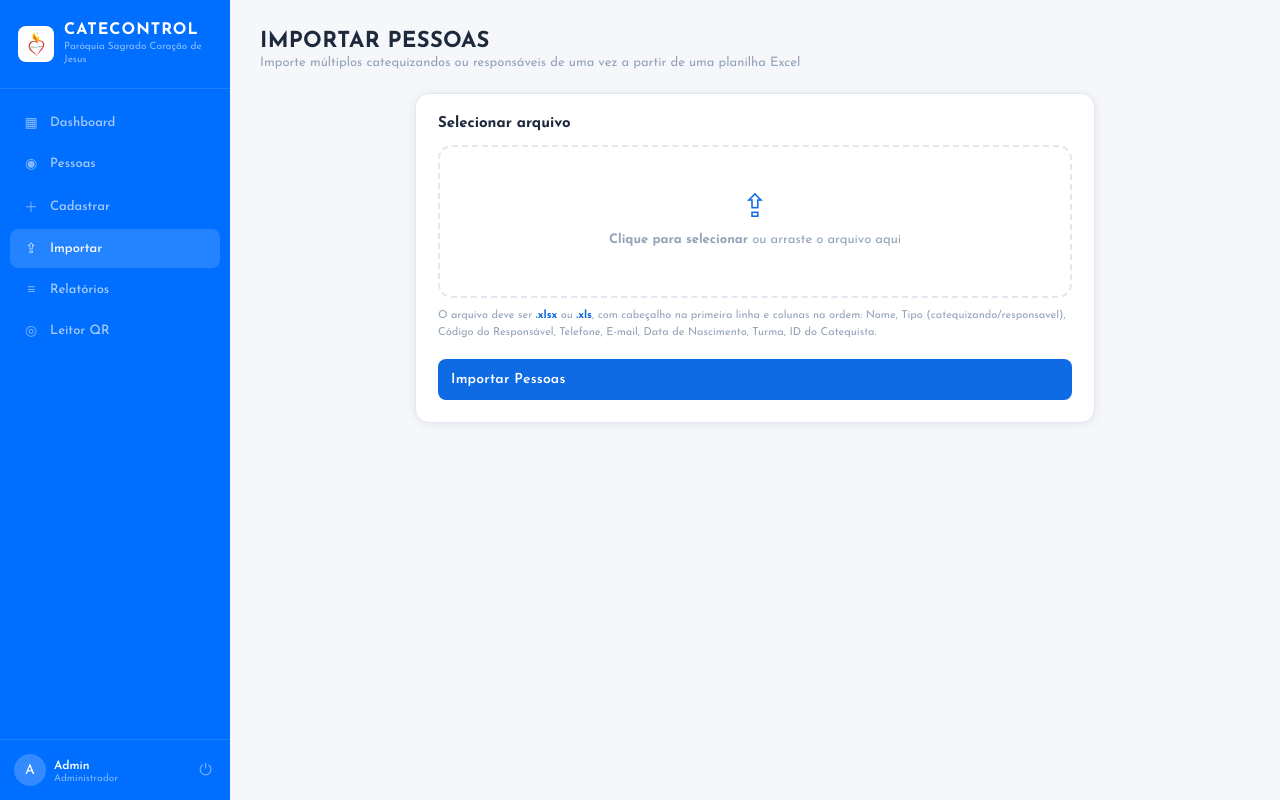
After one commit to Jedaigodx/Catecontrol, a Flask app: page /admin/importar in a window 1280 px wide. The commit adds this page. Run offline with Flask 3, Linux system fonts and the light colour scheme; the visitor is signed in with stand-in values (Sample User, id 1); parts of the project's set-up code (start-up, migrations or seed data) failed here and were passed over.

Commit message:
feat: import multiple pessoas from Excel file

```diff
--- a/app.py
+++ b/app.py
@@ -2,6 +2,7 @@ from flask import Flask, render_template, request, jsonify, session, redirect, u
 from flask_sqlalchemy import SQLAlchemy
 from datetime import datetime, timedelta, date
 from zoneinfo import ZoneInfo
+from openpyxl import load_workbook
 import qrcode
 import io
 import base64
@@ -441,6 +442,11 @@ def pessoas():
 def cadastrar():
     return render_template('cadastrar.html')
 
+@app.route('/admin/importar')
+@login_required
+def importar():
+    return render_template('importar.html')
+
 @app.route('/admin/relatorios')
 @login_required
 def relatorios():
@@ -490,6 +496,99 @@ def api_pessoas():
     if q:
         query = query.filter((Pessoa.nome.ilike(f'%{q}%')) | (Pessoa.codigo.ilike(f'%{q}%')))
     return jsonify([p.to_dict() for p in query.order_by(Pessoa.nome).all()])
+
+@app.route('/api/admin/importar-pessoas', methods=['POST'])
+@login_required
+def api_importar_pessoas():
+    """Importa múltiplas pessoas de um arquivo Excel"""
+    if 'file' not in request.files:
+        return jsonify({'success': False, 'message': 'Nenhum arquivo enviado'}), 400
+
+    file = request.files['file']
+    if not file.filename.endswith(('.xlsx', '.xls')):
+        return jsonify({'success': False, 'message': 'Arquivo deve ser .xlsx ou .xls'}), 400
+
+    try:
+        workbook = load_workbook(file)
+        worksheet = workbook.active
+
+        resultado = {
+            'total_processado': 0,
+            'total_sucesso': 0,
+            'total_erro': 0,
+            'pessoas_criadas': [],
+            'erros': []
+        }
+
+        # Pular cabeçalho (linha 1)
+        for idx, row in enumerate(worksheet.iter_rows(values_only=True), start=1):
+            if idx == 1:  # cabeçalho
+                continue
+
+            try:
+                resultado['total_processado'] += 1
+
+                # Extrair dados
+                nome_raw = (row[0] or '').strip()
+                tipo_base = (row[1] or 'catequizando').strip().lower()
+                responsavel_codigo = (row[2] or '').strip().upper() or None
+                telefone = (row[3] or '').strip() or None
+                email = (row[4] or '').strip() or None
+                data_nascimento = row[5] if row[5] else None
+                turma = (row[6] or '').strip() or None
+                catequista_id = int(row[7]) if row[7] else None
+
+                # Validar nome
+                if not nome_raw:
+                    resultado['erros'].append({'linha': idx, 'erro': 'Nome é obrigatório'})
+                    resultado['total_erro'] += 1
+                    continue
+
+                nome = normalizar_nome(nome_raw)
+
+                # Verificar duplicação
+                duplicado = Pessoa.query.filter(db.func.upper(Pessoa.nome) == nome, Pessoa.ativo == True).first()
+                if duplicado:
+                    resultado['erros'].append({'linha': idx, 'erro': f'Nome já existe: {nome}'})
+                    resultado['total_erro'] += 1
+                    continue
+
+                # Calcular tipo por idade
+                tipo_final = calcular_tipo_por_idade(str(data_nascimento)) if tipo_base == 'catequizando' else 'responsavel'
+
+                # Gerar código
+                codigo = gerar_codigo(tipo_final)
+
+                # Criar pessoa
+                pessoa = Pessoa(
+                    codigo=codigo,
+                    nome=nome,
+                    tipo=tipo_final,
+                    responsavel_codigo=responsavel_codigo,
+                    telefone=telefone[:20] if telefone else None,
+                    email=email[:120] if email else None,
+                    data_nascimento=data_nascimento,
+                    turma=turma[:80] if turma else None,
+                    catequista_patio_id=catequista_id if tipo_base == 'catequizando' else None,
+                    foto=None
+                )
+
+                db.session.add(pessoa)
+                db.session.flush()
+
+                resultado['pessoas_criadas'].append({'codigo': codigo, 'nome': nome})
+                resultado['total_sucesso'] += 1
+
+            except Exception as e:
+                resultado['erros'].append({'linha': idx, 'erro': str(e)})
+                resultado['total_erro'] += 1
+
+        db.session.commit()
+        return jsonify({'success': True, **resultado})
+
+    except Exception as e:
+        db.session.rollback()
+        return jsonify({'success': False, 'message': f'Erro ao processar arquivo: {str(e)}'}), 500
 
 @app.route('/api/admin/pessoas', methods=['POST'])
 @login_required
--- a/requirements.txt
+++ b/requirements.txt
@@ -12,6 +12,9 @@ greenlet==3.3.2
 # QR Code
 qrcode==8.2
 pillow==10.4.0
+
+# Importação de Excel
+openpyxl==3.1.5
 
 # Servidor de produção
 gunicorn==25.1.0
--- a/templates/cadastrar.html
+++ b/templates/cadastrar.html
@@ -47,6 +47,7 @@
         <a class="nav-item" href="/admin"><span class="nav-icon">▦</span> Dashboard</a>
         <a class="nav-item" href="/admin/pessoas"><span class="nav-icon">◉</span> Pessoas</a>
         <a class="nav-item active" href="/admin/cadastrar"><span class="nav-icon">＋</span> Cadastrar</a>
+        <a class="nav-item" href="/admin/importar"><span class="nav-icon">⇪</span> Importar</a>
         <a class="nav-item" href="/admin/relatorios"><span class="nav-icon">≡</span> Relatórios</a>
         <a class="nav-item" href="/"><span class="nav-icon">◎</span> Leitor QR</a>
     </nav>
--- a/templates/dashboard.html
+++ b/templates/dashboard.html
@@ -14,6 +14,7 @@
         <a class="nav-item active" href="/admin"><span class="nav-icon">▦</span> Dashboard</a>
         <a class="nav-item" href="/admin/pessoas"><span class="nav-icon">◉</span> Pessoas</a>
         <a class="nav-item" href="/admin/cadastrar"><span class="nav-icon">＋</span> Cadastrar</a>
+        <a class="nav-item" href="/admin/importar"><span class="nav-icon">⇪</span> Importar</a>
         <a class="nav-item" href="/admin/relatorios"><span class="nav-icon">≡</span> Relatórios</a>
         <a class="nav-item" href="/"><span class="nav-icon">◎</span> Leitor QR</a>
     </nav>
--- /dev/null
+++ b/templates/importar.html
@@ -0,0 +1,168 @@
+{% extends "base.html" %}
+{% block title %}Importar - CateControl{% endblock %}
+
+{% block head %}
+<style>
+    .upload-box {
+        border: 2px dashed var(--border);
+        border-radius: var(--radius);
+        padding: 40px 20px;
+        text-align: center;
+        transition: border-color 0.15s, background 0.15s;
+        cursor: pointer;
+    }
+    .upload-box:hover, .upload-box.dragover {
+        border-color: var(--primary);
+        background: #f0f6ff;
+    }
+    .upload-box p { color: var(--text-muted); font-size: 13px; margin-top: 8px; }
+    .upload-icon { font-size: 32px; color: var(--primary); }
+    .file-name { margin-top: 10px; font-weight: 600; font-size: 13px; color: var(--text); }
+    .hint { font-size: 11px; color: var(--text-muted); margin-top: 10px; line-height: 1.5; }
+    .hint strong { color: var(--primary); }
+    .resultado-box { margin-top: 18px; }
+    .resultado-stats { display: flex; gap: 10px; margin-bottom: 14px; flex-wrap: wrap; }
+    .resultado-stat { flex: 1; min-width: 110px; padding: 12px; border-radius: 10px; text-align: center; }
+    .resultado-stat .valor { font-size: 22px; font-weight: 700; }
+    .resultado-stat .label { font-size: 11px; color: var(--text-muted); margin-top: 2px; }
+    .stat-total { background: #eff6ff; }
+    .stat-sucesso { background: #ecfdf5; }
+    .stat-erro { background: #fef2f2; }
+    .erro-item {
+        padding: 8px 12px; border-radius: 8px; background: #fef2f2; color: #b91c1c;
+        font-size: 12px; margin-bottom: 6px;
+    }
+</style>
+{% endblock %}
+
+{% block body %}
+<div class="sidebar">
+    <div class="sidebar-brand">
+        <div class="brand-icon"><img src="{{ url_for('static', filename='Logo_paroquia.png') }}" alt="Logo Paróquia"></div>
+        <div>
+            <h1>CATECONTROL</h1>
+            <p>Paróquia Sagrado Coração de Jesus</p>
+        </div>
+    </div>
+    <nav class="sidebar-nav">
+        <a class="nav-item" href="/admin"><span class="nav-icon">▦</span> Dashboard</a>
+        <a class="nav-item" href="/admin/pessoas"><span class="nav-icon">◉</span> Pessoas</a>
+        <a class="nav-item" href="/admin/cadastrar"><span class="nav-icon">＋</span> Cadastrar</a>
+        <a class="nav-item active" href="/admin/importar"><span class="nav-icon">⇪</span> Importar</a>
+        <a class="nav-item" href="/admin/relatorios"><span class="nav-icon">≡</span> Relatórios</a>
+        <a class="nav-item" href="/"><span class="nav-icon">◎</span> Leitor QR</a>
+    </nav>
+    <div class="sidebar-footer">
+        <div class="admin-info">
+            <div class="admin-avatar">A</div>
+            <div>
+                <span class="admin-name">Admin</span>
+                <small class="admin-role">Administrador</small>
+            </div>
+            <button class="logout-btn" onclick="window.location='/logout'" title="Sair">⏻</button>
+        </div>
+    </div>
+</div>
+
+<div class="main-content">
+    <div class="page-header">
+        <h2>IMPORTAR PESSOAS</h2>
+        <p>Importe múltiplos catequizandos ou responsáveis de uma vez a partir de uma planilha Excel</p>
+    </div>
+
+    <div style="max-width:680px; margin: 0 auto;">
+        <div class="card">
+            <h3 style="font-weight:700;margin-bottom:14px;font-size:15px">Selecionar arquivo</h3>
+
+            <div class="upload-box" id="uploadBox" onclick="document.getElementById('fileInput').click()">
+                <div class="upload-icon">⇪</div>
+                <p><strong>Clique para selecionar</strong> ou arraste o arquivo aqui</p>
+                <div class="file-name" id="fileName"></div>
+                <input type="file" id="fileInput" accept=".xlsx,.xls" style="display:none" onchange="onFileSelected(event)">
+            </div>
+
+            <p class="hint">
+                O arquivo deve ser <strong>.xlsx</strong> ou <strong>.xls</strong>, com cabeçalho na primeira linha e colunas na ordem:
+                Nome, Tipo (catequizando/responsavel), Código do Responsável, Telefone, E-mail, Data de Nascimento, Turma, ID do Catequista.
+            </p>
+
+            <button class="btn btn-primary" style="width:100%;padding:13px;font-size:14px;margin-top:18px" id="btnImportar" onclick="importarArquivo()" disabled>
+                Importar Pessoas
+            </button>
+        </div>
+
+        <div class="card resultado-box" id="resultadoImportacao" style="display:none;margin-top:18px">
+            <h3 style="font-weight:700;margin-bottom:14px;font-size:15px">Resultado da Importação</h3>
+            <div class="resultado-stats">
+                <div class="resultado-stat stat-total">
+                    <div class="valor" id="resTotal">0</div>
+                    <div class="label">Processados</div>
+                </div>
+                <div class="resultado-stat stat-sucesso">
+                    <div class="valor" id="resSucesso">0</div>
+                    <div class="label">Importados</div>
+                </div>
+                <div class="resultado-stat stat-erro">
+                    <div class="valor" id="resErro">0</div>
+                    <div class="label">Erros</div>
+                </div>
+            </div>
+            <div id="listaErros"></div>
+        </div>
+    </div>
+</div>
+{% endblock %}
+
+{% block scripts %}
+<script>
+    let arquivoSelecionado = null;
+
+    function onFileSelected(event) {
+        const file = event.target.files[0];
+        if (!file) return;
+        arquivoSelecionado = file;
+        document.getElementById('fileName').textContent = file.name;
+        document.getElementById('btnImportar').disabled = false;
+    }
+
+    async function importarArquivo() {
+        if (!arquivoSelecionado) { showToast('Selecione um arquivo primeiro.', 'error'); return; }
+
+        const formData = new FormData();
+        formData.append('file', arquivoSelecionado);
+
+        const btn = document.getElementById('btnImportar');
+        btn.disabled = true;
+        btn.textContent = 'Importando...';
+
+        try {
+            const res = await fetch('/api/admin/importar-pessoas', { method: 'POST', body: formData });
+            const data = await res.json();
+
+            if (!res.ok || !data.success) {
+                showToast(data.message || 'Erro ao importar arquivo.', 'error');
+                return;
+            }
+
+            document.getElementById('resTotal').textContent = data.total_processado;
+            document.getElementById('resSucesso').textContent = data.total_sucesso;
+            document.getElementById('resErro').textContent = data.total_erro;
+
+            const listaErros = document.getElementById('listaErros');
+            listaErros.innerHTML = (data.erros || [])
+                .map(e => `<div class="erro-item">Linha ${e.linha}: ${e.erro}</div>`)
+                .join('');
+
+            document.getElementById('resultadoImportacao').style.display = 'block';
+            document.getElementById('resultadoImportacao').scrollIntoView({ behavior: 'smooth' });
+
+            showToast(`${data.total_sucesso} pessoa(s) importada(s) com sucesso!`, 'success');
+        } catch (err) {
+            showToast('Falha na comunicação com o servidor.', 'error');
+        } finally {
+            btn.disabled = false;
+            btn.textContent = 'Importar Pessoas';
+        }
+    }
+</script>
+{% endblock %}
--- a/templates/pessoas.html
+++ b/templates/pessoas.html
@@ -14,6 +14,7 @@
         <a class="nav-item" href="/admin"><span class="nav-icon">▦</span> Dashboard</a>
         <a class="nav-item active" href="/admin/pessoas"><span class="nav-icon">◉</span> Pessoas</a>
         <a class="nav-item" href="/admin/cadastrar"><span class="nav-icon">＋</span> Cadastrar</a>
+        <a class="nav-item" href="/admin/importar"><span class="nav-icon">⇪</span> Importar</a>
         <a class="nav-item" href="/admin/relatorios"><span class="nav-icon">≡</span> Relatórios</a>
         <a class="nav-item" href="/"><span class="nav-icon">◎</span> Leitor QR</a>
     </nav>
--- a/templates/relatorios.html
+++ b/templates/relatorios.html
@@ -14,6 +14,7 @@
         <a class="nav-item" href="/admin"><span class="nav-icon">▦</span> Dashboard</a>
         <a class="nav-item" href="/admin/pessoas"><span class="nav-icon">◉</span> Pessoas</a>
         <a class="nav-item" href="/admin/cadastrar"><span class="nav-icon">＋</span> Cadastrar</a>
+        <a class="nav-item" href="/admin/importar"><span class="nav-icon">⇪</span> Importar</a>
         <a class="nav-item active" href="/admin/relatorios"><span class="nav-icon">≡</span> Relatórios</a>
         <a class="nav-item" href="/"><span class="nav-icon">◎</span> Leitor QR</a>
     </nav>
```
